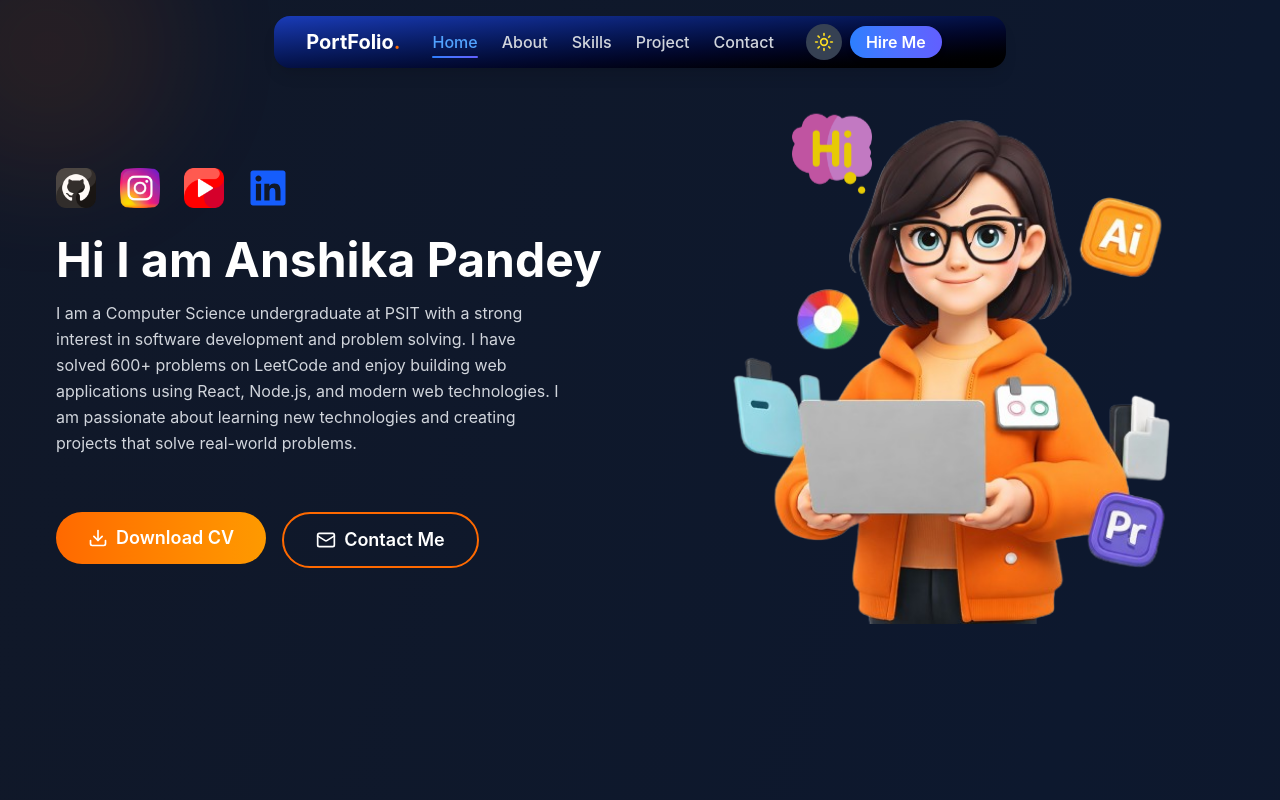
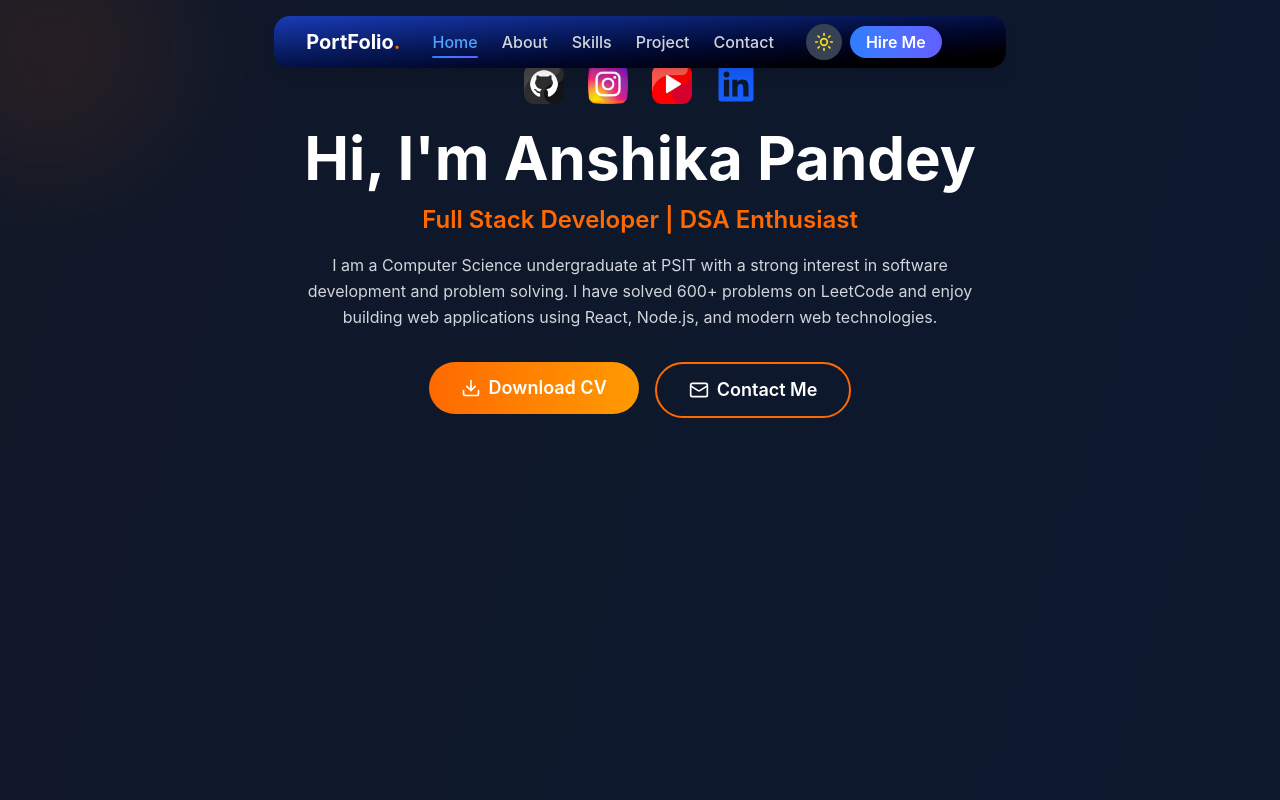
Before and after one commit to anshikapandeyy/PortFolio, a React (Vite) app: page / in a window 1280 px wide. Shown: the top 800 px of the page. Built offline with nearby package versions, Linux system fonts and the light colour scheme.

Commit message:
Update Hero component structure and styles
Refactor Hero component layout and styling

```diff
--- a/src/components/Hero.jsx
+++ b/src/components/Hero.jsx
@@ -1,10 +1,147 @@
+// import instagram from '../assets/instagram.png';
+// import youtube from '../assets/youtube.png';
+// import github from '../assets/github.png';
+// import { DownloadIcon, Mail } from "lucide-react";
+// import { FaLinkedin } from "react-icons/fa";
+// import hero from '../assets/hero.png';
+// import hi from '../assets/hi.png';
+// import cv from '../assets/resume.pdf';
+
+// const Hero = ({ darkMode }) => {
+
+//     const socialIcons = [
+//         { icon: github, alt: 'Github', link: 'https://github.com/anshikapandeyy', type: "image" },
+//         { icon: instagram, alt: 'Instagram', link: 'https://www.instagram.com/_anshyst', type: "image" },
+//         { icon: youtube, alt: 'YouTube', link: 'https://www.youtube.com/@ana_pandey_', type: "image" },
+//         { icon: FaLinkedin, alt: 'LinkedIn', link: 'https://www.linkedin.com/in/anshikaapandey', type: "icon" }
+//     ];
+
+//     const darkTheme = {
+//         textPrimary: 'text-white',
+//         textSecondary: 'text-gray-300',
+//         buttonSecondary: `text-white border-2 border-orange-500 hover:bg-orange-600`,
+//         decorativeCircle: 'bg-orange-500 opacity-10'
+//     };
+
+//     const lightTheme = {
+//         textPrimary: 'text-black',
+//         textSecondary: 'text-gray-800',
+//         buttonSecondary: `text-gray-900 border-2 border-orange-500 hover:bg-orange-500 hover:text-white`,
+//         decorativeCircle: 'bg-orange-400 opacity-20'
+//     };
+
+//     const theme = darkMode ? darkTheme : lightTheme;
+
+//     return (
+//         <div className='relative overflow-hidden min-h-screen flex flex-col'>
+
+//             <section
+//                 id='home'
+//                 data-aos='fade-up'
+//                 data-aos-delay='250'
+//                 className='body-font z-10'
+//             >
+
+//                 <div className='container mx-auto flex px-4 sm:px-8 lg:px-14 py-12 lg:py-14 flex-col lg:flex-row items-center justify-between lg:mt-14 mt-14'>
+
+//                     <div className='lg:w-1/2 w-full flex flex-col items-center lg:items-start text-center lg:text-left mb-12 lg:mb-0'>
+
+//                         <div className='flex justify-center lg:justify-start gap-4 sm:gap-6 mb-6 sm:mb-7 w-full'>
+//                             {socialIcons.map((social, index) => (
+//                                 <a
+//                                     key={index}
+//                                     href={social.link}
+//                                     target='_blank'
+//                                     rel="noopener noreferrer"
+//                                     className="transform hover:scale-110 transition-transform duration-300"
+//                                 >
+//                                     {social.type === "image" ? (
+//                                         <img
+//                                             src={social.icon}
+//                                             alt={social.alt}
+//                                             className={`w-8 h-8 sm:w-10 sm:h-10 object-contain ${darkMode ? '' : 'filter brightness-75'}`}
+//                                         />
+//                                     ) : (
+//                                         <social.icon className="w-8 h-8 sm:w-10 sm:h-10 text-blue-600" />
+//                                     )}
+//                                 </a>
+//                             ))}
+//                         </div>
+
+//                         <h1
+//                             className={`title-font text-3xl sm:text-4xl lg:text-5xl mb-4 font-bold ${theme.textPrimary}`}
+//                         >
+//                             Hi I am Anshika Pandey
+//                         </h1>
+
+//                         <p
+//                             className={`mb-6 sm:mb-8 leading-relaxed max-w-md sm:max-w-lg ${theme.textSecondary}`}
+//                         >
+//                             I am a Computer Science undergraduate at PSIT with a strong interest in software
+//                             development and problem solving. I have solved 600+ problems on LeetCode and
+//                             enjoy building web applications using React, Node.js, and modern web technologies.
+//                             I am passionate about learning new technologies and creating projects that solve
+//                             real-world problems.
+//                         </p>
+
+//                         <div className='w-full pt-4 sm:pt-6'>
+//                             <div className='flex flex-col sm:flex-row justify-center lg:justify-start gap-3 sm:gap-4'>
+
+//                                 <a href={cv} download className='w-full sm:w-auto'>
+//                                     <button className='w-full sm:w-auto inline-flex items-center justify-center text-white bg-linear-to-r from-orange-500 to-amber-500 border-0 py-3 px-6 sm:px-8 hover:shadow-[0_0_40px_rgba(255,165,0,0.7)] rounded-full text-base sm:text-lg font-semibold transition-all duration-300'>
+//                                         <DownloadIcon className='w-4 h-4 sm:h-5 sm:w-5 mr-2' />
+//                                         Download CV
+//                                     </button>
+//                                 </a>
+
+//                                 <a href="#contact" className='w-full sm:w-auto'>
+//                                     <button className={`w-full sm:w-auto inline-flex items-center ${theme.buttonSecondary} justify-center py-3 px-6 sm:px-8 rounded-full text-base sm:text-lg font-semibold transition-all duration-300`}>
+//                                         <Mail className='w-4 h-4 sm:w-5 sm:h-5 mr-2' />
+//                                         Contact Me
+//                                     </button>
+//                                 </a>
+
+//                             </div>
+//                         </div>
+//                     </div>
+
+//                     <div className="lg:w-1/2 w-full max-w-md lg:max-w-lg mt-8 lg:mt-0 flex justify-center">
+
+//                         <div className='relative w-4/5 sm:w-3/4 lg:w-full'>
+
+//                             <div className='relative overflow-hidden'>
+//                                 <img
+//                                     src={hero}
+//                                     alt="Hero"
+//                                     className="w-full h-auto object-cover transform hover:scale-105 transition-transform duration-500"
+//                                 />
+//                             </div>
+
+//                             <img
+//                                 src={hi}
+//                                 alt="hi"
+//                                 className="absolute -top-4 sm:top-4 left-6 sm:left-20 w-14 h-14 sm:w-20 sm:h-20 object-contain animate-bounce opacity-90 z-10"
+//                             />
+
+//                         </div>
+//                     </div>
+
+//                 </div>
+
+//                 <div className={`absolute -top-20 -left-20 w-40 h-40 sm:w-64 sm:h-64 ${theme.decorativeCircle} rounded-full blur-3xl opacity-10 animate-pulse hidden sm:block`}></div>
+
+//             </section>
+
+//         </div>
+//     )
+// }
+
+// export default Hero;
 import instagram from '../assets/instagram.png';
 import youtube from '../assets/youtube.png';
 import github from '../assets/github.png';
 import { DownloadIcon, Mail } from "lucide-react";
 import { FaLinkedin } from "react-icons/fa";
-import hero from '../assets/hero.png';
-import hi from '../assets/hi.png';
 import cv from '../assets/resume.pdf';
 
 const Hero = ({ darkMode }) => {
@@ -39,14 +176,13 @@ const Hero = ({ darkMode }) => {
                 id='home'
                 data-aos='fade-up'
                 data-aos-delay='250'
-                className='body-font z-10'
+                className='body-font z-10 flex items-center justify-center'
             >
 
-                <div className='container mx-auto flex px-4 sm:px-8 lg:px-14 py-12 lg:py-14 flex-col lg:flex-row items-center justify-between lg:mt-14 mt-14'>
+                <div className='max-w-3xl w-full mx-auto px-4 sm:px-8 py-16 text-center'>
 
-                    <div className='lg:w-1/2 w-full flex flex-col items-center lg:items-start text-center lg:text-left mb-12 lg:mb-0'>
-
-                        <div className='flex justify-center lg:justify-start gap-4 sm:gap-6 mb-6 sm:mb-7 w-full'>
+                    {/* Social Icons */}
+                    <div className='flex justify-center gap-4 sm:gap-6 mb-6'>
                         {socialIcons.map((social, index) => (
                             <a
                                 key={index}
@@ -68,67 +204,45 @@ const Hero = ({ darkMode }) => {
                         ))}
                     </div>
 
-                        <h1
-                            className={`title-font text-3xl sm:text-4xl lg:text-5xl mb-4 font-bold ${theme.textPrimary}`}
-                        >
-                            Hi I am Anshika Pandey
+                    {/* Heading */}
+                    <h1 className={`text-4xl sm:text-5xl lg:text-6xl font-bold mb-4 ${theme.textPrimary}`}>
+                        Hi, I'm Anshika Pandey
                     </h1>
 
-                        <p
-                            className={`mb-6 sm:mb-8 leading-relaxed max-w-md sm:max-w-lg ${theme.textSecondary}`}
-                        >
+                    {/* Subheading */}
+                    <h2 className="text-xl sm:text-2xl text-orange-500 font-semibold mb-4">
+                        Full Stack Developer | DSA Enthusiast
+                    </h2>
+
+                    {/* Description */}
+                    <p className={`mb-8 leading-relaxed max-w-2xl mx-auto ${theme.textSecondary}`}>
                         I am a Computer Science undergraduate at PSIT with a strong interest in software
                         development and problem solving. I have solved 600+ problems on LeetCode and
                         enjoy building web applications using React, Node.js, and modern web technologies.
-                            I am passionate about learning new technologies and creating projects that solve
-                            real-world problems.
                     </p>
 
-                        <div className='w-full pt-4 sm:pt-6'>
-                            <div className='flex flex-col sm:flex-row justify-center lg:justify-start gap-3 sm:gap-4'>
+                    {/* Buttons */}
+                    <div className='flex flex-col sm:flex-row justify-center gap-4'>
 
-                                <a href={cv} download className='w-full sm:w-auto'>
-                                    <button className='w-full sm:w-auto inline-flex items-center justify-center text-white bg-linear-to-r from-orange-500 to-amber-500 border-0 py-3 px-6 sm:px-8 hover:shadow-[0_0_40px_rgba(255,165,0,0.7)] rounded-full text-base sm:text-lg font-semibold transition-all duration-300'>
-                                        <DownloadIcon className='w-4 h-4 sm:h-5 sm:w-5 mr-2' />
+                        <a href={cv} download>
+                            <button className='inline-flex items-center justify-center text-white bg-gradient-to-r from-orange-500 to-amber-500 py-3 px-8 hover:shadow-[0_0_40px_rgba(255,165,0,0.7)] rounded-full text-lg font-semibold transition-all duration-300'>
+                                <DownloadIcon className='w-5 h-5 mr-2' />
                                 Download CV
                             </button>
                         </a>
 
-                                <a href="#contact" className='w-full sm:w-auto'>
-                                    <button className={`w-full sm:w-auto inline-flex items-center ${theme.buttonSecondary} justify-center py-3 px-6 sm:px-8 rounded-full text-base sm:text-lg font-semibold transition-all duration-300`}>
-                                        <Mail className='w-4 h-4 sm:w-5 sm:h-5 mr-2' />
+                        <a href="#contact">
+                            <button className={`inline-flex items-center ${theme.buttonSecondary} justify-center py-3 px-8 rounded-full text-lg font-semibold transition-all duration-300`}>
+                                <Mail className='w-5 h-5 mr-2' />
                                 Contact Me
                             </button>
                         </a>
 
                     </div>
                 </div>
-                    </div>
 
-                    <div className="lg:w-1/2 w-full max-w-md lg:max-w-lg mt-8 lg:mt-0 flex justify-center">
-
-                        <div className='relative w-4/5 sm:w-3/4 lg:w-full'>
-
-                            <div className='relative overflow-hidden'>
-                                <img
-                                    src={hero}
-                                    alt="Hero"
-                                    className="w-full h-auto object-cover transform hover:scale-105 transition-transform duration-500"
-                                />
-                            </div>
-
-                            <img
-                                src={hi}
-                                alt="hi"
-                                className="absolute -top-4 sm:top-4 left-6 sm:left-20 w-14 h-14 sm:w-20 sm:h-20 object-contain animate-bounce opacity-90 z-10"
-                            />
-
-                        </div>
-                    </div>
-
-                </div>
-
-                <div className={`absolute -top-20 -left-20 w-40 h-40 sm:w-64 sm:h-64 ${theme.decorativeCircle} rounded-full blur-3xl opacity-10 animate-pulse hidden sm:block`}></div>
+                {/* Background Glow */}
+                <div className={`absolute -top-20 -left-20 w-64 h-64 ${theme.decorativeCircle} rounded-full blur-3xl animate-pulse hidden sm:block`}></div>
 
             </section>
 
```
Lines whose indentation alone changed are shown as unchanged.
